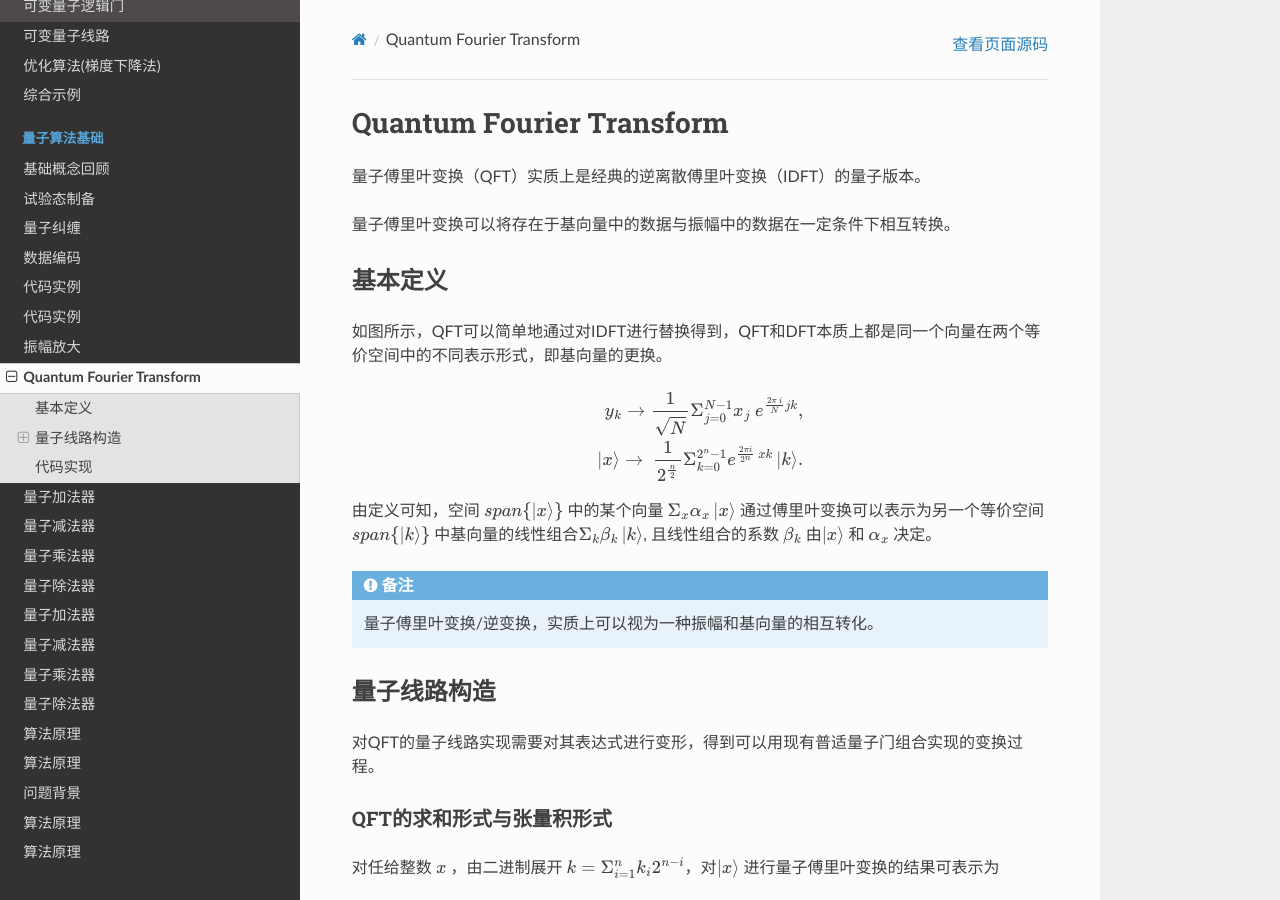
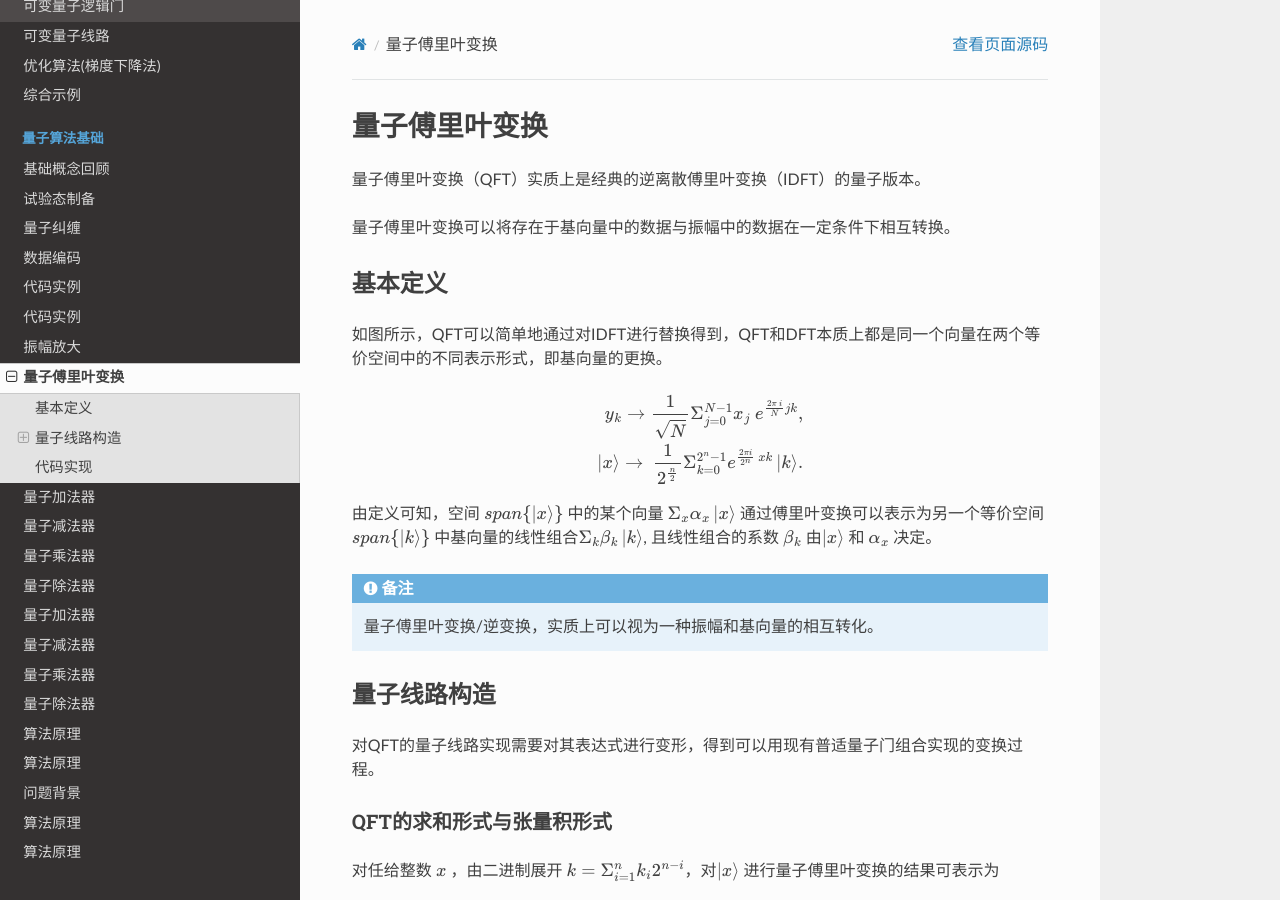
Before and after one commit to OriginQ/pyQPanda-Toturial, a Sphinx documentation site: the page built from source/QFT.rst, in a window 1280 px wide and 900 px high. Built offline with Sphinx 7.4.7 and the Read the Docs theme 2.0.0, drawn with Linux system fonts in a browser that asks for light colours; pages that are not in the unit, such as notebooks, are missing from menus.

Commit message:
Update QFT.rst

```diff
--- a/source/QFT.rst
+++ b/source/QFT.rst
@@ -1,4 +1,4 @@
-Quantum Fourier Transform
+量子傅里叶变换
 ####
 
 量子傅里叶变换（QFT）实质上是经典的逆离散傅里叶变换（IDFT）的量子版本。
```
